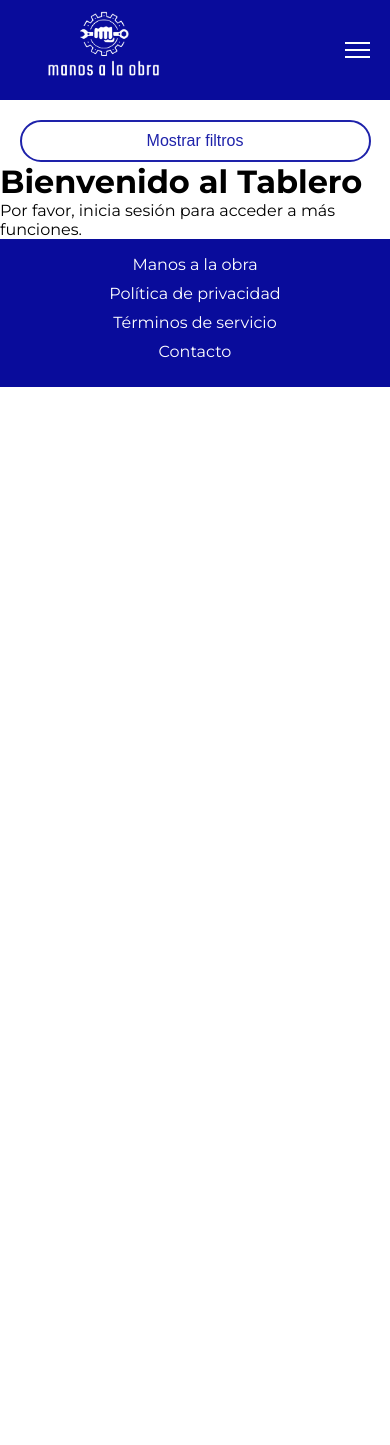
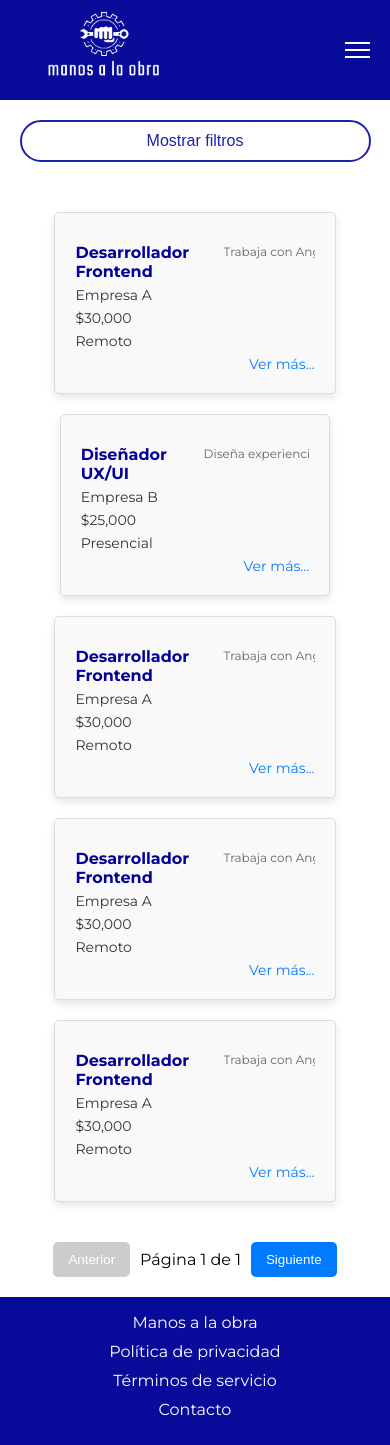
Before and after one commit to CarlosAV901/MALO-Web, an Angular app in the folder MALO-app/: page /empleos/tablero in a window 390 px wide. Before the commit the page ends 844 px from the top, so only its background shows below. Built offline with nearby package versions, Linux system fonts and the light colour scheme.

Commit message:
Cards de empleos

```diff
--- /dev/null
+++ b/MALO-app/src/app/empleos/features/lista-empleos/lista-empleos.component.css
@@ -0,0 +1,52 @@
+.lista-container {
+    display: flex;
+    flex-direction: column;
+    min-height: 100vh;
+    padding-bottom: 20px;
+}
+
+.container {
+    width: 100%;
+    /* max-width: 1200px; Si no lo necesitas, puedes eliminarlo */
+    margin: 0; /* Elimina el margen */
+}
+
+.empleos-lista {
+    display: flex;
+    flex-direction: column; /* Alinea las tarjetas en una columna */
+    gap: 20px; /* Espacio entre las tarjetas */
+    width: 100%;
+    align-items: flex-start; /* Alinea las tarjetas a la izquierda */
+    padding-left: 50px; /* Elimina el padding izquierdo */
+    margin-top: 50px;
+}
+
+.pagination {
+    display: flex;
+    justify-content: center; /* Centra la paginación */
+    margin-top: 20px; /* Espacio superior */
+    align-items: center;
+}
+
+.pagination button {
+    margin: 0 10px; /* Espacio entre botones */
+    padding: 10px 15px;
+    border: none;
+    border-radius: 5px;
+    background-color: #007bff;
+    color: white;
+    cursor: pointer;
+}
+
+.pagination button:disabled {
+    background-color: #ccc; /* Color para botón deshabilitado */
+    cursor: not-allowed; /* Cambia el cursor */
+}
+
+
+@media (max-width: 768px) {
+    .empleos-lista {
+        align-items: center; /* Centra las tarjetas en pantallas móviles */
+        padding-left: 0; /* Elimina el padding izquierdo */
+    }
+}
--- /dev/null
+++ b/MALO-app/src/app/empleos/features/lista-empleos/lista-empleos.component.html
@@ -0,0 +1,12 @@
+<div class="lista-container">
+    <div class="container">
+        <div class="empleos-lista">
+            <app-card-empleos *ngFor="let empleo of paginatedEmpleos" [empleo]="empleo"></app-card-empleos>
+            <div class="pagination">
+                <button (click)="prevPage()" [disabled]="currentPage === 1">Anterior</button>
+                <span>Página {{ currentPage }} de {{ (empleos.length / itemsPerPage) | number: '1.0-0' }}</span>
+                <button (click)="nextPage()" [disabled]="currentPage * itemsPerPage >= empleos.length">Siguiente</button>
+            </div>
+        </div>
+    </div>
+</div>
--- /dev/null
+++ b/MALO-app/src/app/empleos/features/lista-empleos/lista-empleos.component.ts
@@ -0,0 +1,83 @@
+import { Component } from '@angular/core';
+import { CardEmpleosComponent } from "../../ui/card-empleos/card-empleos.component";
+import { CommonModule } from '@angular/common';  // Importar CommonModule
+
+@Component({
+  selector: 'app-lista-empleos',
+  standalone: true,
+  imports: [CommonModule,CardEmpleosComponent],
+  templateUrl: './lista-empleos.component.html',
+  styleUrl: './lista-empleos.component.css'
+})
+export class ListaEmpleosComponent {
+  empleos: any[] = [
+    {
+      titulo: 'Desarrollador Frontend',
+      empresa: 'Empresa A',
+      descripcion: 'Trabaja con Angular',
+      ubicacion: 'Ciudad de México',
+      salario: '$30,000',
+      tipoTrabajo: 'Remoto'
+    },
+    {
+      titulo: 'Diseñador UX/UI',
+      empresa: 'Empresa B',
+      descripcion: 'Diseña experiencias',
+      ubicacion: 'Monterrey',
+      salario: '$25,000',
+      tipoTrabajo: 'Presencial'
+    },
+    {
+      titulo: 'Desarrollador Frontend',
+      empresa: 'Empresa A',
+      descripcion: 'Trabaja con Angular',
+      ubicacion: 'Ciudad de México',
+      salario: '$30,000',
+      tipoTrabajo: 'Remoto'
+    },
+    {
+      titulo: 'Desarrollador Frontend',
+      empresa: 'Empresa A',
+      descripcion: 'Trabaja con Angular',
+      ubicacion: 'Ciudad de México',
+      salario: '$30,000',
+      tipoTrabajo: 'Remoto'
+    },
+    {
+      titulo: 'Desarrollador Frontend',
+      empresa: 'Empresa A',
+      descripcion: 'Trabaja con Angular',
+      ubicacion: 'Ciudad de México',
+      salario: '$30,000',
+      tipoTrabajo: 'Remoto'
+    },
+    {
+      titulo: 'Desarrollador Frontend',
+      empresa: 'Empresa A',
+      descripcion: 'Trabaja con Angular',
+      ubicacion: 'Ciudad de México',
+      salario: '$30,000',
+      tipoTrabajo: 'Remoto'
+    },
+  ];
+
+  itemsPerPage: number = 5; // Número de empleos por página
+  currentPage: number = 1; // Página actual
+
+  get paginatedEmpleos() {
+    const startIndex = (this.currentPage - 1) * this.itemsPerPage;
+    return this.empleos.slice(startIndex, startIndex + this.itemsPerPage);
+  }
+
+  nextPage() {
+    if (this.currentPage * this.itemsPerPage < this.empleos.length) {
+      this.currentPage++;
+    }
+  }
+
+  prevPage() {
+    if (this.currentPage > 1) {
+      this.currentPage--;
+    }
+  }
+}
--- a/MALO-app/src/app/empleos/tablero.component.html
+++ b/MALO-app/src/app/empleos/tablero.component.html
@@ -1,11 +1,13 @@
 <app-navbar></app-navbar>
 <app-search-bar></app-search-bar>
+<app-lista-empleos></app-lista-empleos>
 
+<!--
 <div>
   <h1>Bienvenido al Tablero</h1>
   <p *ngIf="userName">Hola, {{ userName }}. Bienvenido de nuevo.</p>
   <p *ngIf="!userName">Por favor, <a routerLink="/auth/login">inicia sesión</a> para acceder a más funciones.</p>
 
-  <!-- Botón de Cerrar Sesión -->
   <button *ngIf="userName" (click)="logout()">Cerrar sesión</button>
 </div>
+-->
--- a/MALO-app/src/app/empleos/tablero.component.ts
+++ b/MALO-app/src/app/empleos/tablero.component.ts
@@ -1,15 +1,14 @@
 import { Component, OnInit } from '@angular/core';
-import { CommonModule } from '@angular/common'; // Importa CommonModule
-import { UserService } from '../core/services/user.service'; // Ajusta la ruta según tu estructura
+import { CommonModule } from '@angular/common';
+import { UserService } from '../core/services/user.service';
 import { NavbarComponent } from '../shared/ui/layout/navbar.component';
-import { SearchBarComponent } from "./ui/search-bar/search-bar.component";
-
-
+import { SearchBarComponent } from './ui/search-bar/search-bar.component';
+import { ListaEmpleosComponent } from "./features/lista-empleos/lista-empleos.component"; // Importar el componente de card
 
 @Component({
   selector: 'app-tablero',
   standalone: true,
-  imports: [CommonModule, NavbarComponent, SearchBarComponent],
+  imports: [CommonModule, NavbarComponent, SearchBarComponent, ListaEmpleosComponent],
   templateUrl: './tablero.component.html',
   styleUrls: ['./tablero.component.css']
 })
@@ -17,7 +16,7 @@ export class TableroComponent implements OnInit {
   userName: string | null = null;
   name: string | null = null;
 
-  constructor(private userService: UserService) {}
+  constructor(private userService: UserService) { }
 
   ngOnInit(): void {
     const userData = this.userService.getUserData();
@@ -30,10 +29,9 @@ export class TableroComponent implements OnInit {
     }
   }
 
-  // Método para cerrar sesión
   logout(): void {
-    this.userService.clearToken(); // Borra el token
-    this.userName = null; // Resetea el nombre de usuario
-    this.name = null; // Resetea el nombre
+    this.userService.clearToken();
+    this.userName = null;
+    this.name = null;
   }
 }
--- a/MALO-app/src/app/empleos/ui/card-empleos/card-empleos.component.css
+++ b/MALO-app/src/app/empleos/ui/card-empleos/card-empleos.component.css
@@ -0,0 +1,109 @@
+.card {
+    display: flex;
+    flex-direction: column;
+    justify-content: space-between;
+    width: 100%; /* Se ajusta al 100% del contenedor padre */
+    max-width: 550px; /* Ancho máximo de la tarjeta */
+    width:500px ;
+    height: 100%;
+    max-height: 250px;
+    border-radius: 5px;
+    box-shadow: 0 4px 8px rgba(0, 0, 0, 0.1);
+    background-color: #f9f9f9;
+    padding: 20px;
+    border: 1px solid #dcdcdc;
+    margin: 0px 0; /* Reduce el margen vertical entre las tarjetas */
+    cursor: pointer;
+    transition: transform 0.15s cubic-bezier(0.4, 0, 0.2, 1), box-shadow 0.15s cubic-bezier(0.4, 0, 0.2, 1);
+}
+
+.card:hover {
+    transform: translateY(-5px); /* Eleva la tarjeta un poco hacia arriba */
+    box-shadow: 0 8px 16px rgba(0, 0, 0, 0.2); /* Aumenta la sombra al pasar el cursor */
+}
+
+.card.selected {
+    background-color: #e0f7fa; /* Cambia el color de fondo cuando está seleccionada */
+    border: 1px solid #007bff; /* Cambia el borde para resaltar la tarjeta seleccionada */
+}
+
+.card-image {
+    width: 100%;
+    height: 100px;
+    border-radius: 10px 10px 0 0;
+    object-fit: cover;
+}
+
+.card-content {
+    display: flex;
+    justify-content: space-between;
+    align-items: flex-start;
+    margin-top: 10px;
+}
+
+.card-details {
+    font-size: 16px;
+    color: #333;
+    max-width: 150px;
+}
+
+.card-details h3 {
+    margin: 0;
+    font-size: 18px;
+    color: #03009a;
+}
+
+.card-details span {
+    display: block;
+    margin: 5px 0;
+}
+
+.card-description {
+    font-size: 14px;
+    color: #666;
+    line-height: 1.5;
+    overflow: hidden;
+    text-overflow: ellipsis;
+    white-space: nowrap;
+    max-width: 300px; /* Limita el tamaño de la descripción */
+}
+
+.card-action {
+    text-align: right;
+    font-size: 16px;
+    color: #007bff;
+}
+
+.card-action a {
+    color: #007bff;
+    text-decoration: none;
+}
+
+.card-action a:hover {
+    text-decoration: underline;
+}
+
+@media (max-width: 768px) {
+    .card {
+        width: 100%; /* En pantallas pequeñas, las tarjetas ocupan el 100% del contenedor */
+        max-width: 90%; /* Ajusta el ancho máximo para pantallas pequeñas */
+        margin: 0 auto; /* Centra la tarjeta horizontalmente */
+    }
+
+    /* Ajustar el tamaño de la fuente para pantallas pequeñas */
+    .card-details {
+        font-size: 14px; /* Reduce el tamaño de la fuente de los detalles */
+    }
+
+    .card-details h3 {
+        font-size: 16px; /* Reduce el tamaño del título */
+    }
+
+    .card-description {
+        font-size: 12px; /* Reduce el tamaño de la descripción */
+    }
+
+    .card-action {
+        font-size: 14px; /* Reduce el tamaño del texto en la acción */
+    }
+}
--- a/MALO-app/src/app/empleos/ui/card-empleos/card-empleos.component.html
+++ b/MALO-app/src/app/empleos/ui/card-empleos/card-empleos.component.html
@@ -1 +1,17 @@
-<p>card-empleos works!</p>
+<div class="card">
+
+    <div class="card-content">
+        <div class="card-details">
+            <h3>{{ empleo.titulo }}</h3>
+            <span>{{ empleo.empresa }}</span>
+            <span>{{ empleo.salario }}</span>
+            <span>{{ empleo.tipoTrabajo }}</span>
+        </div>
+        <div class="card-description">
+            <p>{{ empleo.descripcion }}</p>
+        </div>
+    </div>
+    <div class="card-action">
+        <a href="#">Ver más...</a>
+    </div>
+</div>
--- a/MALO-app/src/app/empleos/ui/card-empleos/card-empleos.component.ts
+++ b/MALO-app/src/app/empleos/ui/card-empleos/card-empleos.component.ts
@@ -1,12 +1,17 @@
-import { Component } from '@angular/core';
+import { Component, Input } from '@angular/core';
+import { CommonModule } from '@angular/common';
+
 
 @Component({
   selector: 'app-card-empleos',
   standalone: true,
-  imports: [],
   templateUrl: './card-empleos.component.html',
-  styleUrl: './card-empleos.component.css'
+  styleUrls: ['./card-empleos.component.css']
 })
 export class CardEmpleosComponent {
+  @Input() empleo: any;
 
+  ngOnInit() {
+    console.log(this.empleo);  // Verificar qué datos recibe el componente
+  }
 }
--- a/MALO-app/src/app/empleos/ui/search-bar/search-bar.component.css
+++ b/MALO-app/src/app/empleos/ui/search-bar/search-bar.component.css
@@ -9,9 +9,9 @@
     display: flex;
     justify-content: center;
     align-items: center;
-    gap: 20px; /* Más espacio entre elementos */
+    gap: 20px;
     padding: 15px;
-    background-color: #090C9B; /* Color de fondo azul */
+    background-color: #090C9B;
     width: 100%;
 }
 
@@ -19,19 +19,19 @@
     position: relative;
     display: flex;
     align-items: center;
-    width: 100%; /* Asegura que cada search-item ocupe el ancho completo */
+    width: 100%;
 }
 
 .search-item input,
 .search-item select {
     padding: 15px 20px;
-    border-radius: 30px;
+    border-radius: 10px;
     border: none;
     outline: none;
     font-size: 16px;
     background-color: #fff;
-    width: 100%; /* Todos los elementos ocupan el mismo ancho */
-    box-sizing: border-box; /* Incluye padding en el cálculo del ancho total */
+    width: 100%;
+    box-sizing: border-box;
 }
 
 .search-item i {
@@ -41,7 +41,7 @@
 }
 
 .search-item input {
-    padding-left: 40px; /* Más espacio para el icono */
+    padding-left: 40px;
 }
 
 .search-item select {
@@ -50,38 +50,39 @@
     appearance: none;
 }
 
-.search-item select + i {
+.search-item select+i {
     position: absolute;
     right: 15px;
     pointer-events: none;
 }
 
-/* Estilos responsivos para móviles */
 @media (max-width: 768px) {
     .search-bar {
-        display: none; /* Oculta la barra por defecto en móviles */
+        display: none;
         flex-direction: column;
         gap: 10px;
         width: 100%;
     }
 
     .search-bar.is-visible {
-        display: flex; /* Mostrar la barra al hacer clic en el botón de filtros */
-        background-color: rgb(197, 192, 255);
+        display: flex;
+        background-color: rgb(255, 255, 255);
         border-radius: 20px;
-        margin-top: 15px;
+        margin: 15px 5px 0 5px;
+        width: 95%;
     }
 
     .search-item input,
     .search-item select {
-        width: 100%; /* Todos los elementos ocupan el mismo ancho */
-        max-width: none; /* Elimina el máximo ancho de 300px para pantallas móviles */
-        min-width: none; /* Elimina cualquier mínimo ancho */
-        box-sizing: border-box; /* Asegura que el padding no afecte al tamaño */
+        width: 100%;
+        max-width: none;
+        box-sizing: border-box;
+        border-radius: 10px;
+        box-shadow: 0 4px 6px rgba(0, 0, 0, 0.1);
     }
 
     .filters-button {
-        display: block; /* Mostrar el botón solo en móviles */
+        display: block;
         width: 90%;
         text-align: center;
         margin-top: 20px;
@@ -95,7 +96,7 @@
         padding: 10px 20px;
         font-size: 16px;
         cursor: pointer;
-        width: 100%; /* Botón a todo el ancho */
+        width: 100%;
     }
 }
 
--- a/MALO-app/src/app/empleos/ui/search-bar/search-bar.component.html
+++ b/MALO-app/src/app/empleos/ui/search-bar/search-bar.component.html
@@ -1,9 +1,10 @@
 <div class="search-bar-container">
     <!-- Botón para móviles -->
     <div class="filters-button">
-      <button (click)="toggleFilters()">Mostrar filtros</button>
+      <button (click)="toggleFilters()">
+        {{ isFiltersOpen ? 'Ocultar filtros' : 'Mostrar filtros' }}
+      </button>
     </div>
-
     <!-- Barra de búsqueda -->
     <div class="search-bar" [ngClass]="{'is-visible': isFiltersOpen}">
       <div class="search-item">
```
Also changed, not shown: 1 other file (tests, documents, lock files or other folders).
